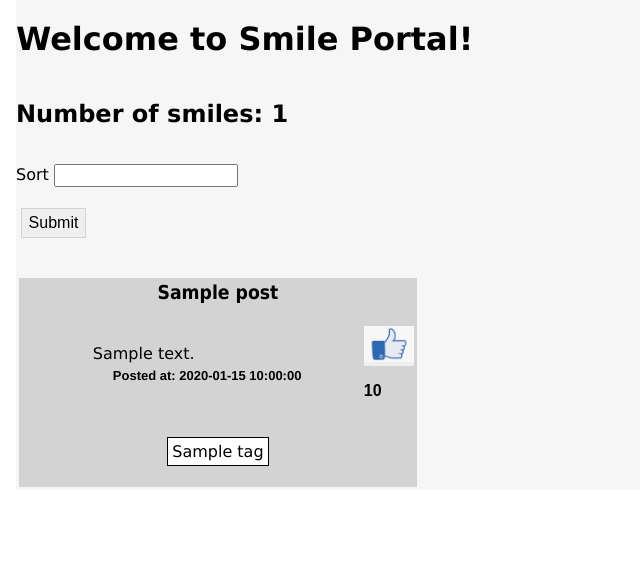
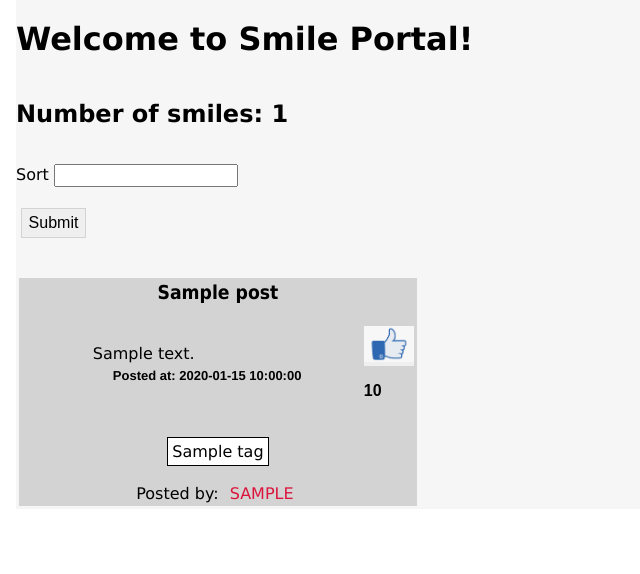
Before and after one commit to aydenarmst/CS322, a Python web app: template app/View/templates/index.html in a window 1280 px wide. Shown: the part 55-629 px from the top of the page, without its empty margins (0-640 px from the left). Run offline with Jinja, Linux system fonts and the light colour scheme; the template is opened without the code that fills it: most values are stand-ins (such as "Sample title", 1, 10 or a date in 2020); form fields are guessed from the names that the template uses; some libraries are stand-ins or nearby versions.

Commit message:
Version v.10 - Associated the posts with the user using the backref relationship we used in models.py.

```diff
--- a/app/Controller/routes.py
+++ b/app/Controller/routes.py
@@ -39,7 +39,7 @@ def index():
 def postsmile():
     pform = PostForm()
     if pform.validate_on_submit():
-        newPost = Post(title = pform.title.data, body = pform.body.data, happiness_level = pform.happiness_level.data, tags = pform.tag.data)
+        newPost = Post(title = pform.title.data, body = pform.body.data, happiness_level = pform.happiness_level.data, tags = pform.tag.data, user_id = current_user.id)
         allTags = Tag.query.all()
         for t in allTags:
             if t in pform.tag.data:
--- a/app/Model/models.py
+++ b/app/Model/models.py
@@ -25,6 +25,7 @@ class Post(db.Model):
     timestamp = db.Column(db.DateTime, index=True, default=datetime.utcnow)
     likes = db.Column(db.Integer, default = 0)
     happiness_level = db.Column(db.Integer, default = 3)
+    user_id = db.Column(db.Integer, db.ForeignKey('user.id'))
 
     tags = db.relationship(
         'Tag',
@@ -56,6 +57,11 @@ class User(UserMixin,db.Model):
     email = db.Column(db.String(120), unique=True, index = True)
     password_hash = db.Column(db.String(128))
 
+    posts = db.relationship('Post', backref='writer')
+
+    def get_user_posts(self):
+        return self.posts
+
     def __repr__(self):
         return '<User {} - {}:>'.format(self.id,self.username)
 
--- a/app/View/static/css/main.css
+++ b/app/View/static/css/main.css
@@ -169,3 +169,11 @@ a:hover {
     font-size: 18px;
     width: 400px;
 }
+
+.userItem{
+    text-align: center;
+    padding: 3px;
+    margin: 4px 3px 4px 3px;
+    color: crimson;
+    text-transform: uppercase;
+}
--- a/app/View/templates/_post.html
+++ b/app/View/templates/_post.html
@@ -66,6 +66,7 @@
             <td colspan="3" style = "text-align:center" valign="bottom">
                 <br>
                   <!-- (milestone3) TODO: include username who posted the post-->
+                    Posted by: <span class = "userItem">{{post.writer.username}}</span>
 
               </td>
             </tr>
```
Also changed, not shown: smile.db.
